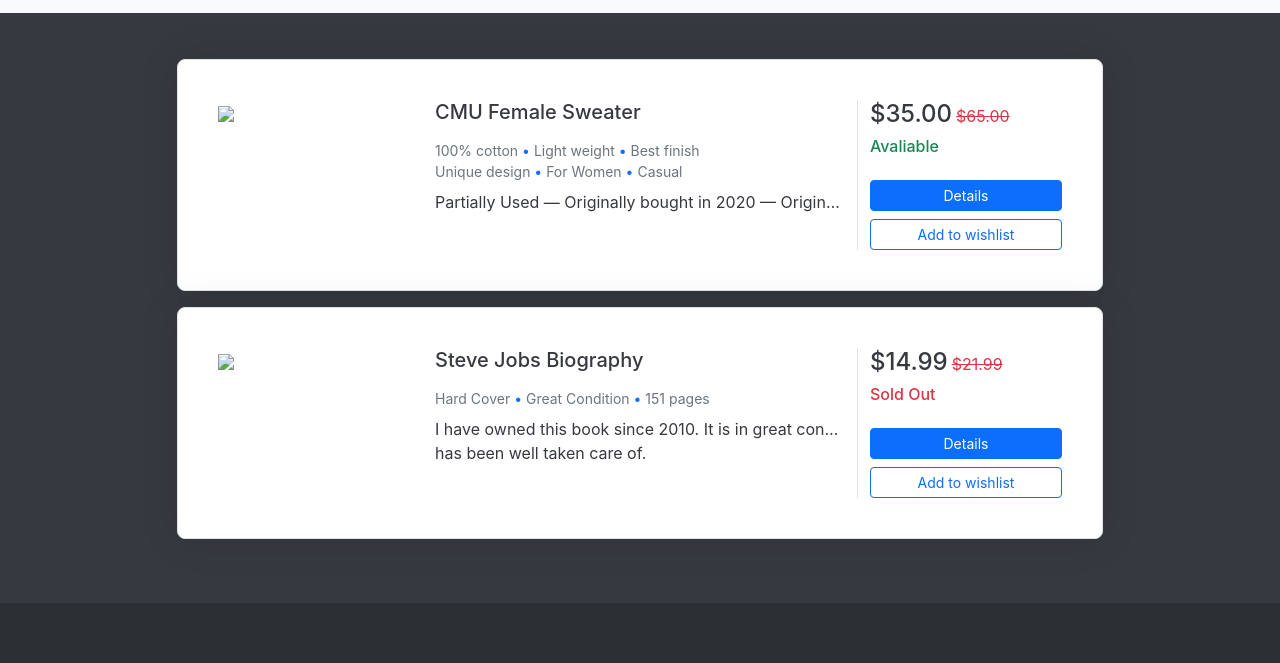
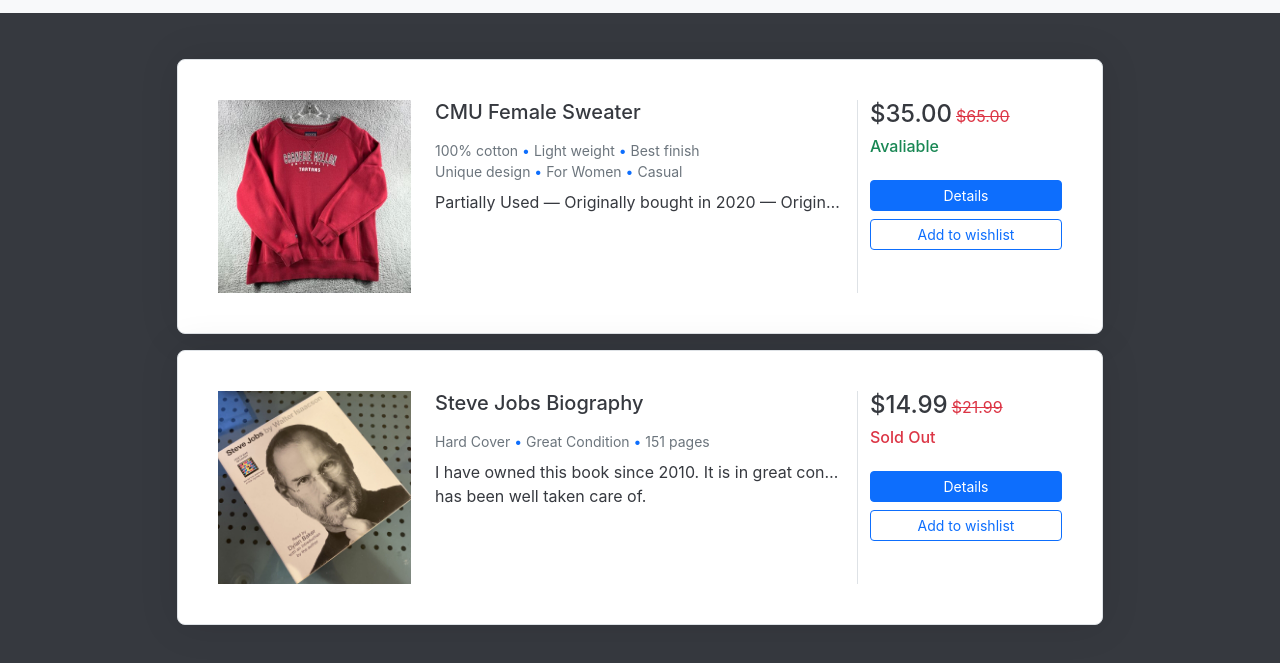
Before and after one commit to james-ngai/tartanhacks, a website: page pages/auction.html in a window 1280 px wide. Shown: the part 59-722 px from the top of the page. Drawn offline with nearby package versions, Linux system fonts and the light colour scheme; the site is published under a folder, as on GitHub Pages, so addresses that start at the root find nothing.

Commit message:
fixed image paths for AH

```diff
--- a/pages/auction.html
+++ b/pages/auction.html
@@ -41,7 +41,7 @@
                       <div class="row">
                         <div class="col-md-12 col-lg-3 col-xl-3 mb-4 mb-lg-0">
                           <div class="bg-image hover-zoom ripple rounded ripple-surface">
-                            <img src="/images/products/product1.jpg"
+                            <img src="../images/products/product1.jpg"
                               class="w-100" />
                             <a href="/pages/product1.html">
                               <div class="hover-overlay">
@@ -103,7 +103,7 @@
                       <div class="row">
                         <div class="col-md-12 col-lg-3 col-xl-3 mb-4 mb-lg-0">
                           <div class="bg-image hover-zoom ripple rounded ripple-surface">
-                            <img src="/images/products/product2.jpg"
+                            <img src="../images/products/product2.jpg"
                               class="w-100" />
                             <a href="#!">
                               <div class="hover-overlay">
```
Also changed, not shown: pages/product1.html (+1 -1 lines).
